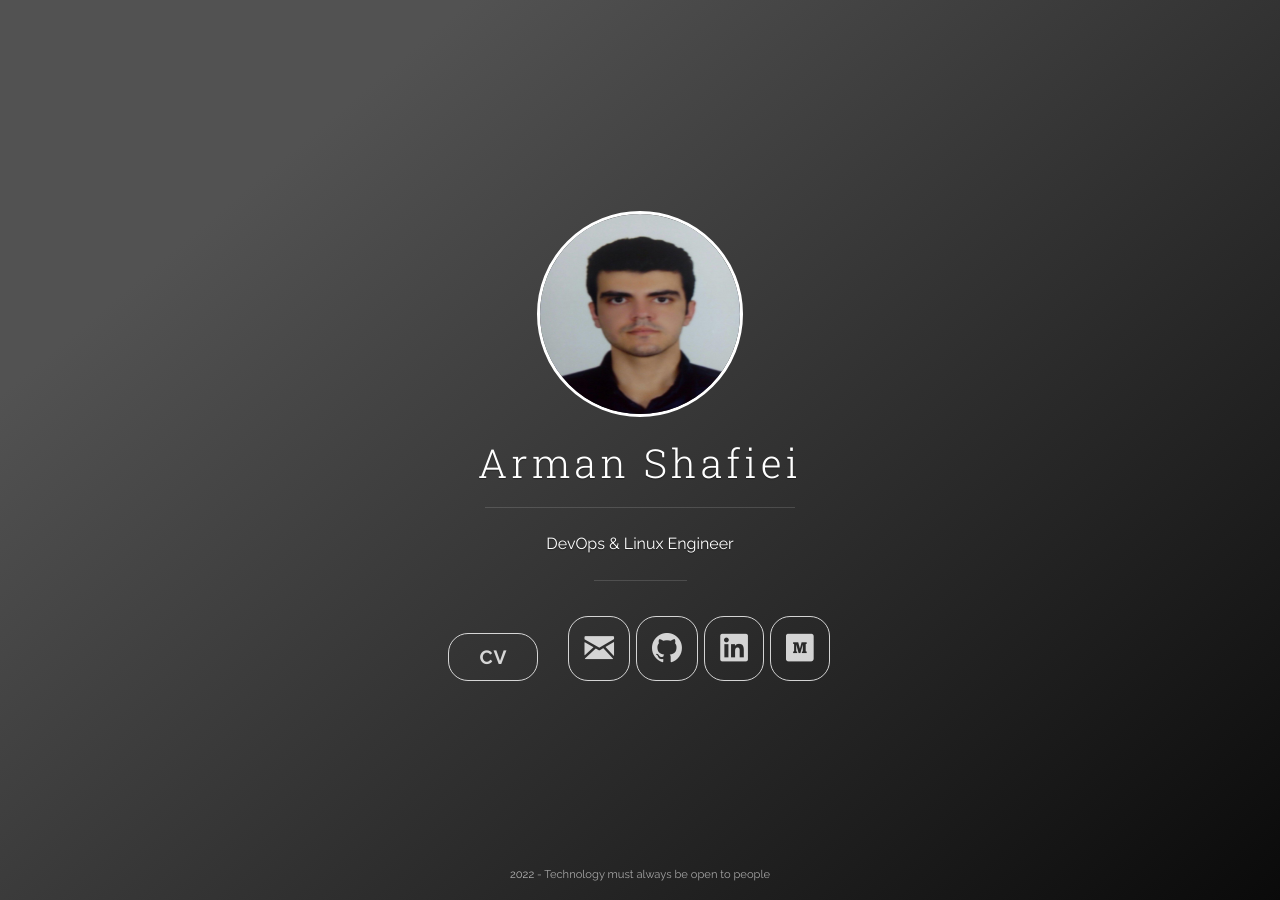
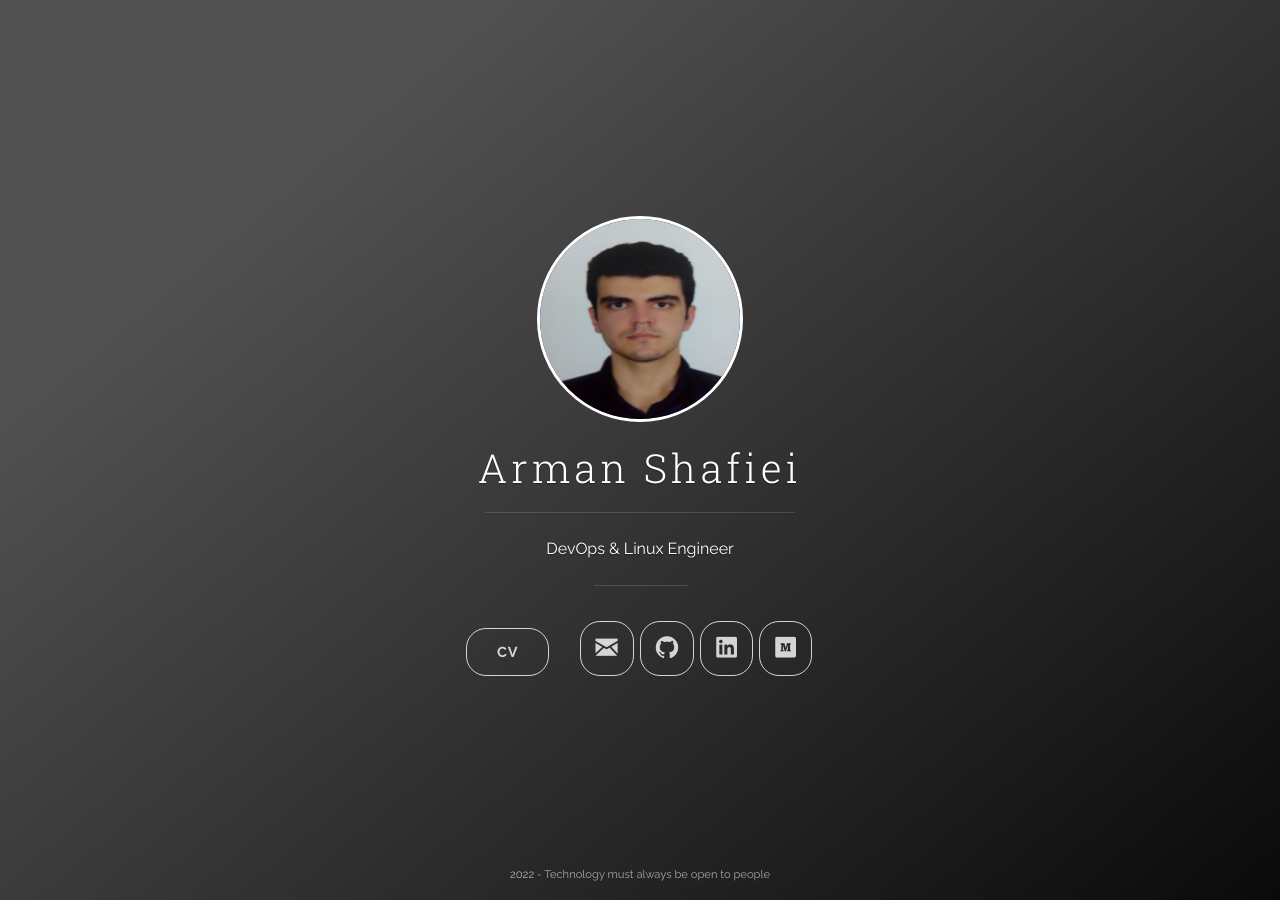
Before and after one commit to arman-shafiei/page, a Jekyll site: the page built from index.html, in a window 1280 px wide. Built offline with Jekyll 4.4.1, drawn with Linux system fonts in a browser that asks for light colours; nearby versions of some CDN libraries.

Commit message:
testing font 5

```diff
--- a/index_style/css/uno.css
+++ b/index_style/css/uno.css
@@ -1023,7 +1023,7 @@
 	font-family: "Roboto Slab", serif;
 	font-weight: lighter;
 	font-style: italic;
-	font-size: 1.3em;
+	font-size: 2.3em;
 	text-align: center; }
 	blockquote p:last-child {
 		margin-bottom: 0; }
@@ -1313,7 +1313,7 @@
 	padding: 15px 30px;
 	border: 1px solid #e25440;
 	border-radius: 20px;
-	font-size: 1.2em;
+	font-size: .9em;
 	font-weight: bold;
 	letter-spacing: 1px;
 	text-shadow: none;
```
